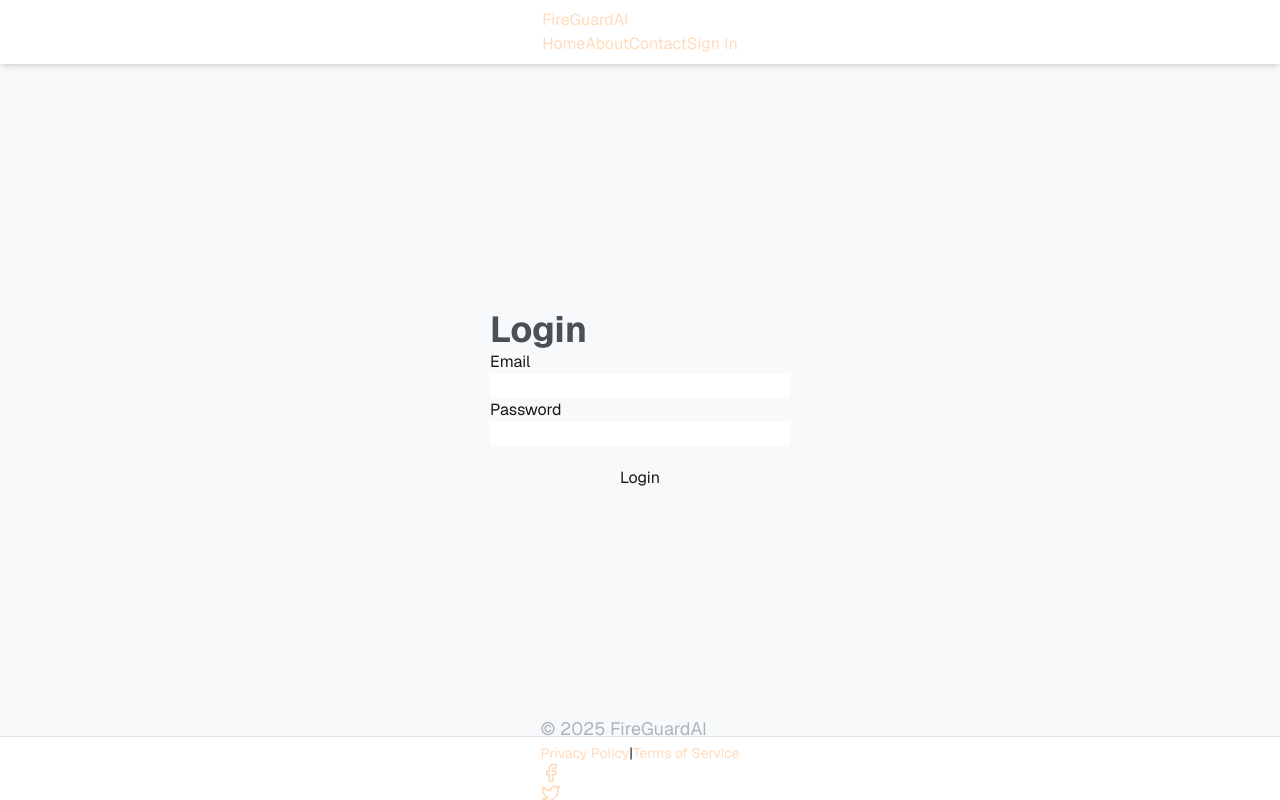
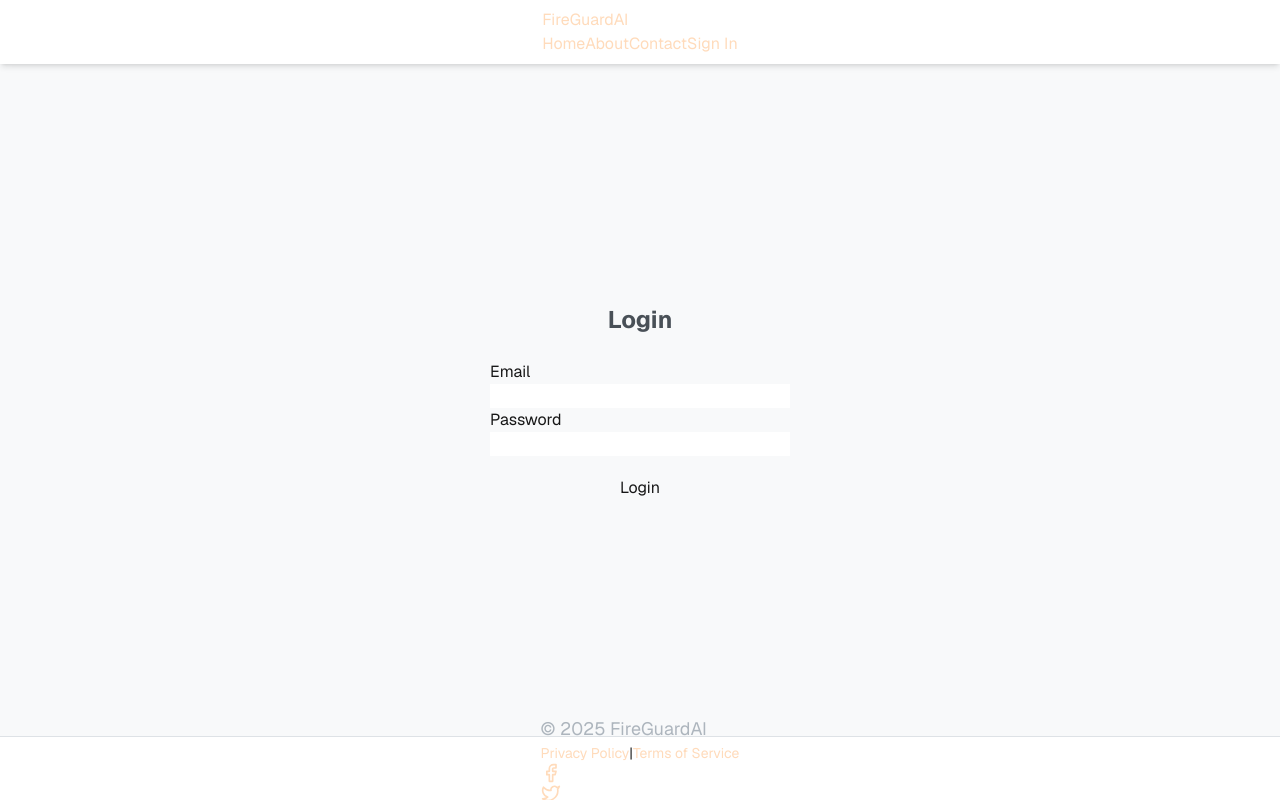
Before and after one commit to arisingh8/NotiFire, a Next.js app in the folder frontend/fireguard/: page /auth in a window 1280 px wide. Built offline with nearby package versions, Linux system fonts and the light colour scheme.

Commit message:
added style to h2 auth

```diff
--- a/frontend/fireguard/src/app/auth/page.tsx
+++ b/frontend/fireguard/src/app/auth/page.tsx
@@ -38,7 +38,12 @@ const LoginPage = () => {
     return (
         <div style={{ display: 'flex', justifyContent: 'center', alignItems: 'center', height: '100vh' }}>
             <form onSubmit={handleSubmit} style={{ display: 'flex', flexDirection: 'column', width: '300px' }}>
-                <h2>Login</h2>
+                <h2 style={{
+                    marginBottom: '20px',
+                    fontSize: '24px',
+                    fontWeight: 'bold',
+                    textAlign: 'center'
+                }}>Login</h2>
                 <label htmlFor="email">Email</label>
                 <input
                     type="email"
@@ -48,6 +53,7 @@ const LoginPage = () => {
                     required
                 />
                 <label htmlFor="password">Password</label>
+                <></>
                 <input
                     type="password"
                     id="password"
```
